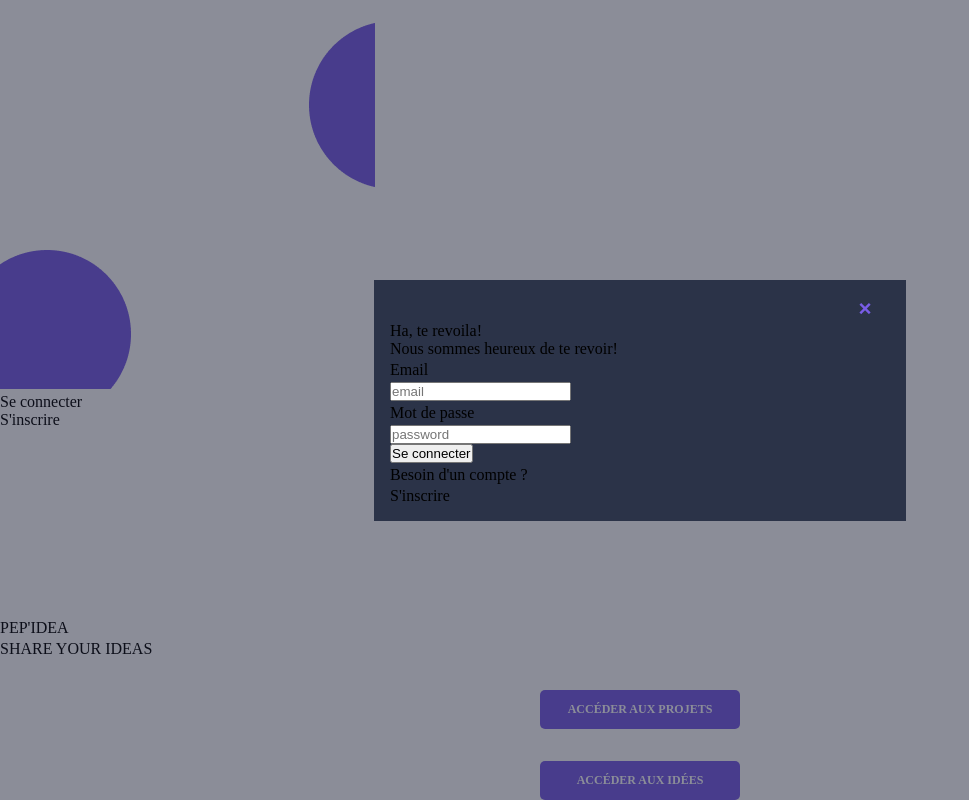
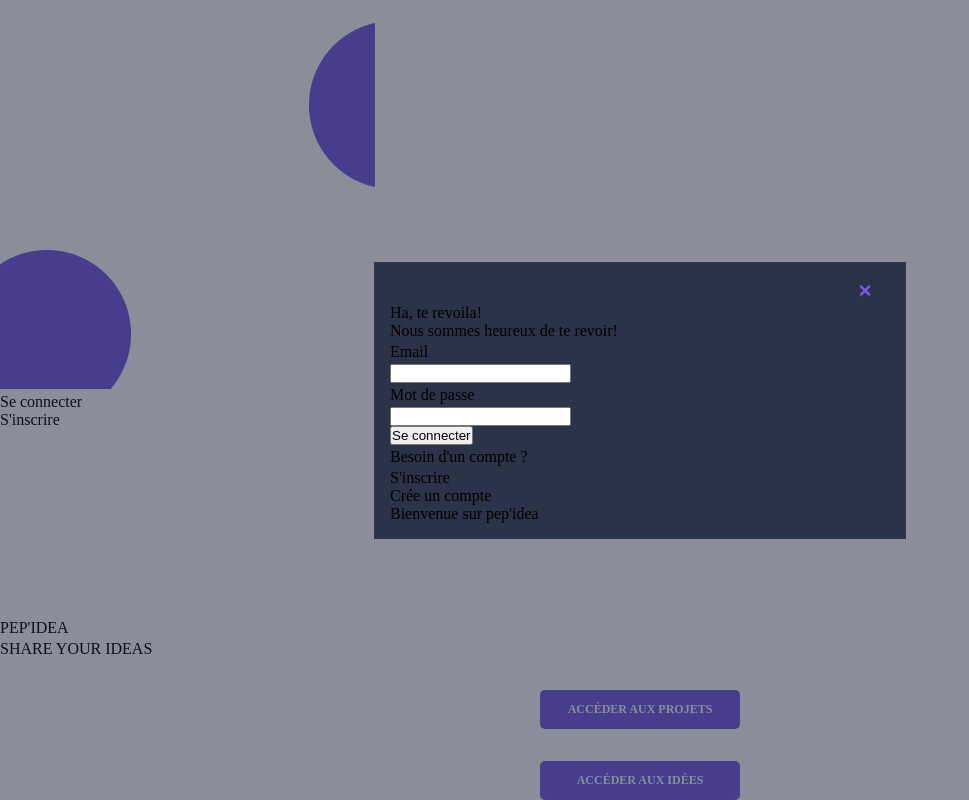
Before and after one commit to WildCodeSchool/remote-fr-q2p3-digico-front, a React (Create React App) app: page / in a window 1280 px wide. Both pictures are taken after a click on the element "Se connecter". Shown: the part 423-1223 px from the top of the page, without its empty margins (0-969 px from the left). Built offline with nearby package versions, Linux system fonts and the light colour scheme.

Commit message:
debug modal et reste du matin

```diff
--- a/src/components/Modal.jsx
+++ b/src/components/Modal.jsx
@@ -1,12 +1,13 @@
 import React from "react";
 import ReactDOM from "react-dom";
 import PropTypes from "prop-types";
+import {useState} from 'react'
+import axios from 'axios';
 
 import "./Modal.css"
 
 
-const Modal = ({ isShowing, hide, title, ...props }) =>
-
+const Modal = ({ isShowing, hide, title,handleInputChange,createUser,user, ...props }) =>
 
   isShowing
     ? ReactDOM.createPortal(
@@ -25,6 +26,30 @@ const Modal = ({ isShowing, hide, title, ...props }) =>
                   <h4 className="revoila">{title}</h4>
                 </div>
                 <div className="modal-body">{props.children}</div>
+
+                <div>
+                <div className="title_bienvenue">Crée un compte</div>
+            <div className="phrase_bienvenue">Bienvenue sur pep'idea</div>
+
+          {/* <form onSubmit={createUser}>
+            <div className="form-group-email-inscription">
+            <p className="form-group-mail-p-inscription">Email</p>
+            <input type="email" id="email_register" onChange={(e) => handleInputChange(e)} value={user.email} />
+            </div>
+            <div className="form-group-mdp">
+                <p className="form-group-mdp-p-inscription">Mot de passe</p>
+                <input type="password" id="password_register" onChange={(e) => handleInputChange(e)} value={user.password} />
+            </div>
+            <div className="form-group-mdp">
+                <p className="form-group-mdp-p-inscription-confirmation">Confirmer mot de passe</p>
+                <input type="password" id="confirmpassword_register" onChange={(e) => handleInputChange(e)} value={user.confirm_password} />
+            </div>
+            <div className="form-group-bouton-inscription">
+
+              <button className="bouton_inscription">S'inscrire</button>
+            </div>
+          </form> */}
+                </div>
               </div>
             </div>
           </div>
--- a/src/components/footer/SubscribeHeader.jsx
+++ b/src/components/footer/SubscribeHeader.jsx
@@ -12,11 +12,11 @@ function SubscribeHeader() {
         isShowing: isRegistrationFormShowed,
         toggle: toggleRegistrationForm
       } = useModal();
-      const url = "http://localhot:8000/api/users"
+      const url = "http://localhost:8000/api/users/register"
 const [user, setUser] = useState({
     email: "",
     password: "",
-    confirmpassword:"",
+    confirm_password:"",
 })
 
 const createUser = e => {
@@ -24,14 +24,14 @@ const createUser = e => {
     axios.post(url, {
         email: user.email,
         password: user.password,
-        confirmpassword: user.confirm_password,
+        confirm_password: user.confirm_password,
     })
     alert("vous êtes bien enregistré(e)")
 }
 
     function handleInputChange(e) {
         const newUser = {...user}
-        newUser [e.target.value] = e.target.value
+        newUser[e.target.id] = e.target.value
         setUser(newUser)
     }
 
@@ -59,11 +59,11 @@ const createUser = e => {
           <form className="encart">
             <div className="form-group-mail">
                 <p className="form-group-mail-p">Email</p>
-              <input type="text" id="email" onChange={(e) => handleInputChange(e)} value={user.email} placeholder="email"/>
+              <input type="text" id="email" onChange={(e) => handleInputChange(e)} value={user.email} />
             </div>
             <div className="form-group-mdp">
                 <p className="form-group-mdp-p">Mot de passe</p>
-                <input type="text" id="password" onChange={(e) => handleInputChange(e)} value={user.password} placeholder="password"/>
+                <input type="text" id="password" onChange={(e) => handleInputChange(e)} value={user.password} />
             </div>
             <div className="form-group-bouton">
 
@@ -82,7 +82,9 @@ const createUser = e => {
         <Modal
           isShowing={isRegistrationFormShowed}
 
-
+          createUser={createUser}
+          handleInputChange={handleInputChange}
+          user={user}
           hide={toggleRegistrationForm}
         >
 
@@ -92,15 +94,15 @@ const createUser = e => {
           <form onSubmit={createUser}>
             <div className="form-group-email-inscription">
             <p className="form-group-mail-p-inscription">Email</p>
-            <input type="text" id="email" onChange={(e) => handleInputChange(e)} value={user.email} placeholder="email"/>
+            <input type="email" id="email" onChange={(e) => handleInputChange(e)} value={user.email} />
             </div>
             <div className="form-group-mdp">
                 <p className="form-group-mdp-p-inscription">Mot de passe</p>
-                <input type="text" id="password" onChange={(e) => handleInputChange(e)} value={user.password} placeholder="password"/>
+                <input type="password" id="password" onChange={(e) => handleInputChange(e)} value={user.password} />
             </div>
             <div className="form-group-mdp">
                 <p className="form-group-mdp-p-inscription-confirmation">Confirmer mot de passe</p>
-                <input type="text" id="confirmpassword" onChange={(e) => handleInputChange(e)} value={user.confirm_password} placeholder="confirm_password"/>
+                <input type="password" id="confirm_password" onChange={(e) => handleInputChange(e)} value={user.confirm_password} />
             </div>
             <div className="form-group-bouton-inscription">
 
--- a/src/pages/Contribution.css
+++ b/src/pages/Contribution.css
@@ -5,6 +5,7 @@
     padding-bottom: 200%;
     display: flex;
     flex-direction: column;
+    border-style: none;
 }
 
 .header_projet_contrib{
@@ -21,6 +22,7 @@
     line-height: 26px;
     background:rgba(0, 0, 0, 0.2);
     color: #FFFFFF;
+    border-style: none;
 }
 
 .annuler_contrib{
@@ -37,6 +39,7 @@
     color: #FFFFFF;
     margin: left 80px ;
     top: 50%;
+    border-style: none;
 
 }
 
@@ -46,6 +49,7 @@
     height: 11px;
     margin-left: 32%;
   color: #FFFFFF;
+  border-style: none;
 
 }
 
@@ -53,6 +57,7 @@
     display: flex;
     flex-direction: column;
     margin-top: 120px;
+    border-style: none;
 
 }
 .project_titles_jmpropose{
@@ -67,6 +72,7 @@
     font-size: 16px;
     line-height: 20px;
     color: #FFFFFF;
+    border-style: none;
 }
 
 .dispo_contrib_start{
@@ -80,6 +86,7 @@
     font-size: 12px;
     line-height: 15px;
     color: #FFFFFF;
+    border-style: none;
 }
 .date_contrib{
     position: absolute;
@@ -88,6 +95,7 @@
     top: 95%;
     background: #795DE7;
     border-radius: 5px;
+    border-style: none;
 
 }
 
@@ -102,6 +110,7 @@
     font-size: 12px;
     line-height: 15px;
     color: #FFFFFF;
+    border-style: none;
 }
 
 .description_contribution{
@@ -111,6 +120,7 @@
     margin-top: 40%;
     background: #795DE7;
     border-radius: 5px;
+    border-style: none;
 }
 
 .button_submit_contrib{
@@ -121,4 +131,5 @@
     background: #795DE7;
     border-radius: 6.60714px;
     color: #FFFFFF;
+    border-style: none;
 }
--- a/src/pages/Project/DetailsProject.jsx
+++ b/src/pages/Project/DetailsProject.jsx
@@ -21,7 +21,7 @@ function DetailsProject(props) {
         .then((res) => {
             setProject(res.data)
             setClaps(res.data.claps)
-            console.log(res)
+            console.log(res.data)
         })
     }, [projectId])
 
```
Also changed, not shown: src/pages/Project/DetailsProject.css (+1 -6 lines).
